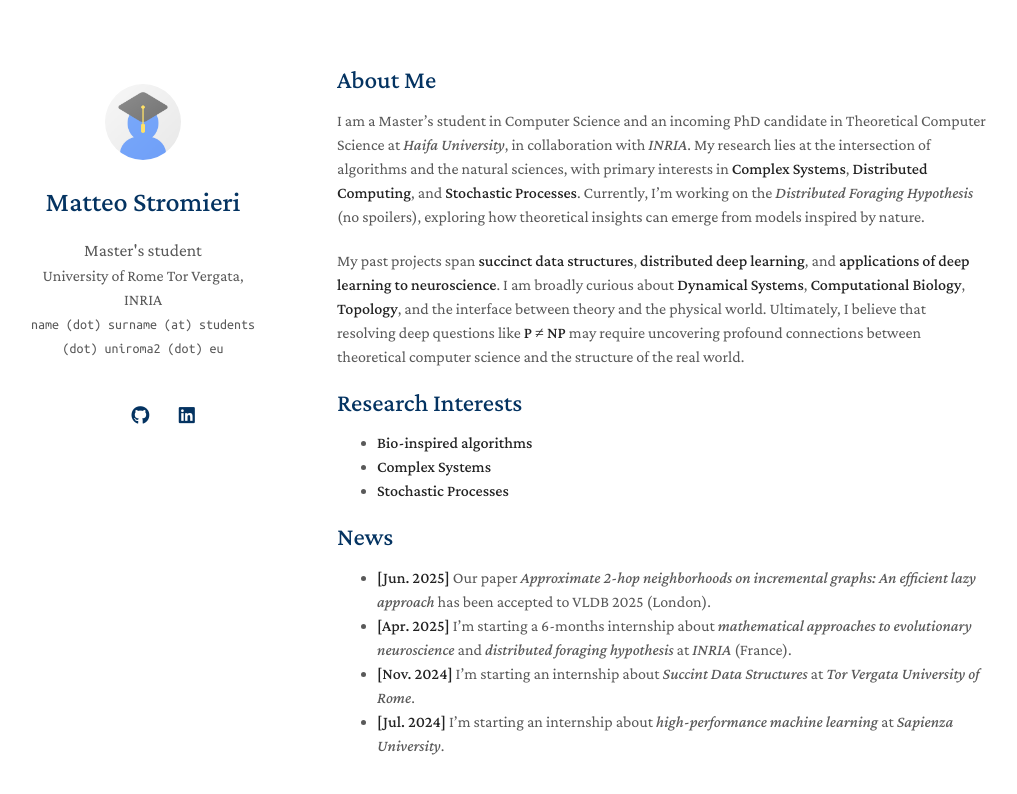
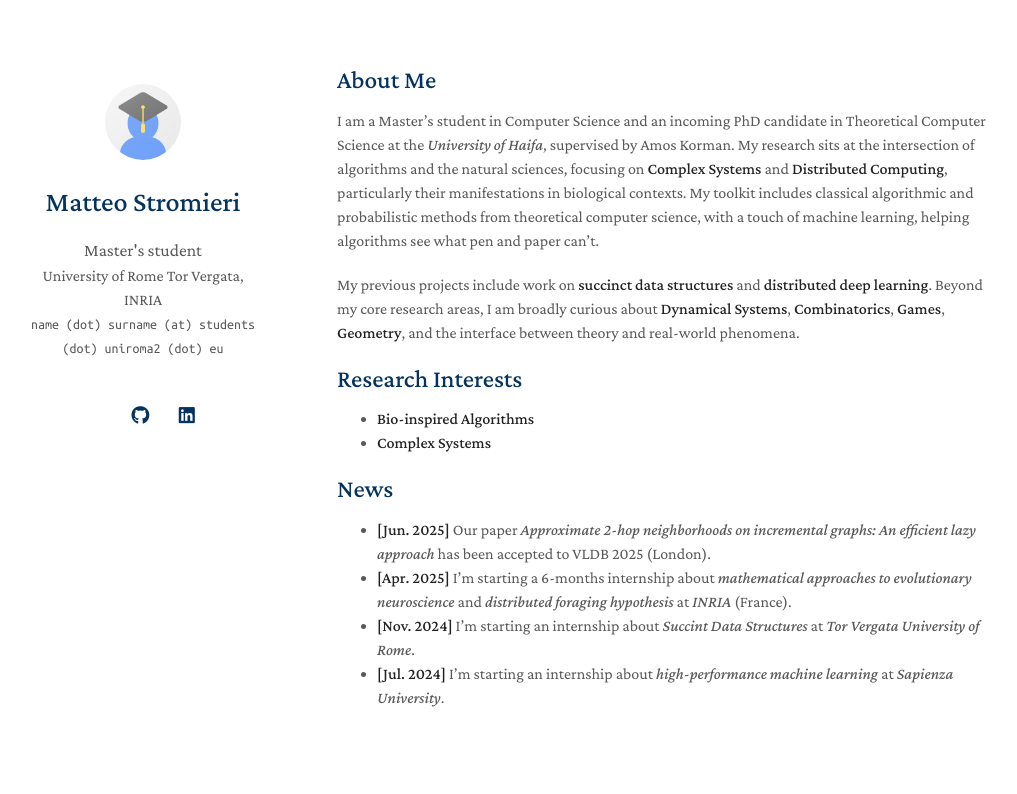
Before and after one commit to MatteoStromieri/matteostromieri.github.io, a Jekyll site: the page built from index.md, in a window 1280 px wide. Shown: the top 794 px of the page, without its empty margins (133-1150 px from the left). Built offline with Jekyll 4.4.1, drawn with Linux system fonts in a browser that asks for light colours; a style sheet for code colours, icons or effects is not loaded; our own code applies the rules of GitHub Pages for plain Markdown files.

Commit message:
Update index.md

```diff
--- a/index.md
+++ b/index.md
@@ -3,16 +3,13 @@ layout: homepage
 ---
 
 ## About Me
-I am a Master's student in Computer Science and an incoming PhD candidate in Theoretical Computer Science at *Haifa University*, in collaboration with *INRIA*. My research lies at the intersection of algorithms and the natural sciences, with primary interests in **Complex Systems**, **Distributed Computing**, and **Stochastic Processes**. Currently, I’m working on the *Distributed Foraging Hypothesis* (no spoilers), exploring how theoretical insights can emerge from models inspired by nature.
+I am a Master's student in Computer Science and an incoming PhD candidate in Theoretical Computer Science at the *University of Haifa*, supervised by Amos Korman. My research sits at the intersection of algorithms and the natural sciences, focusing on **Complex Systems** and **Distributed Computing**, particularly their manifestations in biological contexts. My toolkit includes classical algorithmic and probabilistic methods from theoretical computer science, with a touch of machine learning, helping algorithms see what pen and paper can’t.
 
-My past projects span **succinct data structures**, **distributed deep learning**, and **applications of deep learning to neuroscience**. I am broadly curious about **Dynamical Systems**, **Computational Biology**, **Topology**, and the interface between theory and the physical world. Ultimately, I believe that resolving deep questions like **P ≠ NP** may require uncovering profound connections between theoretical computer science and the structure of the real world.
-
+My previous projects include work on **succinct data structures** and **distributed deep learning**. Beyond my core research areas, I am broadly curious about **Dynamical Systems**, **Combinatorics**, **Games**, **Geometry**, and the interface between theory and real-world phenomena.
 
 ## Research Interests
-
-- **Bio-inspired algorithms**
+- **Bio-inspired Algorithms**
 - **Complex Systems**
-- **Stochastic Processes**
 
 ## News
 - **[Jun. 2025]** Our paper *Approximate 2-hop neighborhoods on incremental graphs: An efficient lazy approach* has been accepted to VLDB 2025 (London).
```
